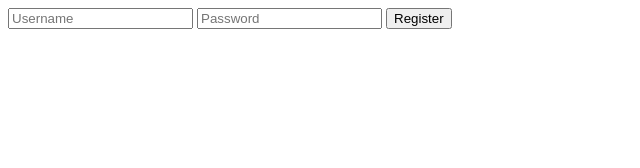
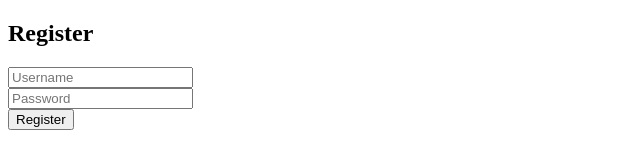
Before and after one commit to shre-45/Microservice-nodejs, a website: page public/register.html in a window 1280 px wide. Shown: the whole page, without its empty margins (0-640 px from the left). Drawn offline with Linux system fonts and the light colour scheme.

Commit message:
Update register.html

```diff
--- a/public/register.html
+++ b/public/register.html
@@ -1,5 +1,15 @@
-<form action="/register" method="POST">
-  <input type="text" name="username" placeholder="Username" required />
-  <input type="password" name="password" placeholder="Password" required />
-  <button type="submit">Register</button>
-</form>
+<!DOCTYPE html>
+<html lang="en">
+<head>
+  <meta charset="UTF-8" />
+  <title>Register</title>
+</head>
+<body>
+  <h2>Register</h2>
+  <form action="/register" method="POST">
+    <input type="text" name="username" placeholder="Username" required /><br />
+    <input type="password" name="password" placeholder="Password" required /><br />
+    <button type="submit">Register</button>
+  </form>
+</body>
+</html>
```
